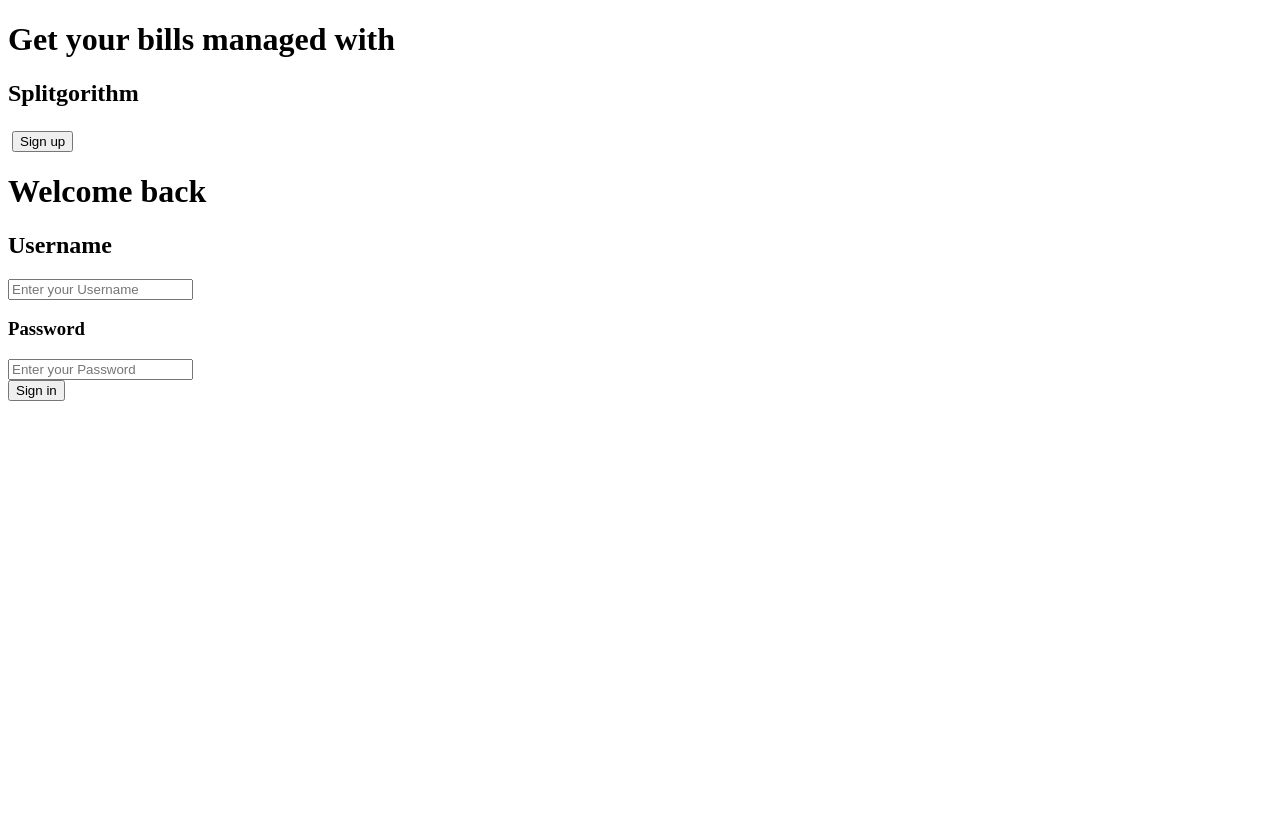
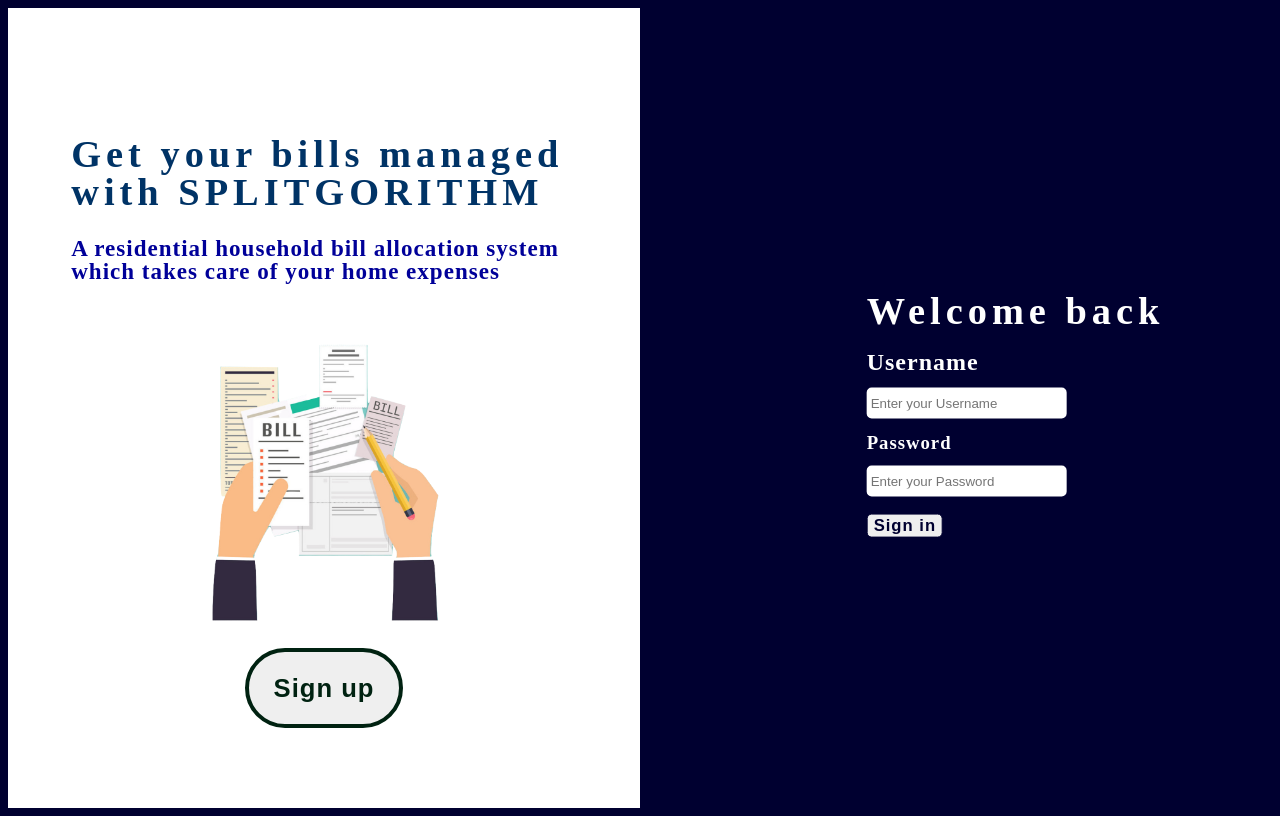
Before and after one commit to Moshekwa/Splitgorithm-HouseHold-Bill-Splitter, a website: page views/welcome.html in a window 1280 px wide. Drawn offline with Linux system fonts and the light colour scheme.

Commit message:
Added css on the welcome-page

```diff
--- /dev/null
+++ b/public/css/welcomepage.css
@@ -0,0 +1,152 @@
+html, body{
+position: relative;
+background: #000030;;
+}
+
+header{
+background: linear-gradient(rgba(0,0,0,0.6),rgba(0,0,0,0.6));
+height: 100vh;
+-webkit-background-size:cover;
+background-size: cover;
+background-position: center center;
+position: relative;
+}
+
+/* Content */
+.content {
+margin: auto;
+display: inline;
+margin: 0px 10px;
+}
+
+.split {
+    position: absolute;
+    width: 50%;
+    height: 100%;
+}
+
+.split.left {
+    width: 50%;
+    left: 0;
+    background: #FFFFFF;
+}
+
+.split.right {
+    width: 50%;
+    right: 0;
+    background:#000030;
+}
+
+.bills {
+    width: 50%;
+    height: auto;
+    position: absolute;
+    top: 60%;
+    left: 50%;
+    transform: translate(-50%,-50%);
+}
+
+.text-left {
+    width: 90%;
+    position: absolute;
+    top: 25%;
+    left: 55%;
+    transform: translate(-50%, -50%);
+}
+
+ .text-left .title {
+  font-size: 3vw;
+  color: #003366;
+  font-weight: 700;
+  font-family: 'sansserifexbflf-italic';
+  line-height: 1;
+  letter-spacing: 5px;
+}
+
+.text-left .subtitle {
+  font-size: 1.8vw;
+  font-family: 'Times new roman';
+  font-weight: 700;
+  color: #000099
+;
+  line-height: 1;
+  letter-spacing: 1px;
+  margin-top: 19px;
+}
+
+.paybills .button1 {
+  font-size: 2vw;
+  color:#002211;
+  border: #002211 solid 4px;
+  outline: none;
+  padding: auto;
+  text-align: center;
+  font-weight: 700;
+  letter-spacing: 1px;
+  cursor: pointer;
+  border-radius: 50px;
+  width: 25%;
+  height: 10%;
+  position: absolute;
+  top: 85%;
+  left: 50%;
+  transform: translate(-50%,-50%);
+}
+
+.button1:hover {
+  background-color: #000030;
+  color: white;
+}
+
+.text-right {
+    width: auto;
+    position: absolute;
+    top: 50%;
+    left: 50%;
+    transform: translate(-30%, -50%);
+}
+
+.text-right .welcome {
+  font-size: 3vw;
+  color: #fff;
+  font-weight: 600;
+  font-family: 'sansserifexbflf-italic';
+  line-height: 1;
+  letter-spacing: 5px;
+  margin-top: 13px;
+}
+
+input{
+      width: 15vw;
+      height: 25px;
+      border: none;
+      border: #fff solid 2px;
+      border-radius: 5px;
+}
+.input {
+  font-size: 1.vw;
+  color: #fff;
+  font-family: 'sansserifexbflf-italic';
+  line-height: 0.5;
+  letter-spacing: 1px;
+}
+
+.sign-in .button2 {
+  width: auto;
+  font-size: 1.3vw;
+  color:#000030;
+  font-weight: 700;
+  border:  solid 1px;
+  padding: auto;
+  text-align: center;
+  letter-spacing: 1px;
+  cursor: pointer;
+  border-radius: 5px;
+  outline: none;
+  margin-top: 17px;
+}
+
+.button2:hover {
+  background-color: #000030;
+  color:#fff;
+}
--- a/views/welcome.html
+++ b/views/welcome.html
@@ -5,7 +5,8 @@
     <meta charset="UTF-8">
     <meta name="viewport" content="width=device-width, initial-scale=1.0">
     <title>Welcome</title>
-    <link rel="stylesheet" href="/2020-006-project/public/css/homepage.css" </head>
+    <link rel="stylesheet" href="/public/css/welcomepage.css" >
+</head>
 
 <body>
     <header>
@@ -13,11 +14,11 @@
         <div class="content">
             <div class="split left">
                 <div class="text-left">
-                    <h1 class="title">Get your bills managed with</h1>
-                    <h2 class="subtitle">Splitgorithm</p>
+                    <h1 class="title">Get your bills managed with SPLITGORITHM</h1>
+                    <h2 class="subtitle">A residential household bill allocation system <br>which takes care of your home expenses</p>
                 </div>
                 <div class="paybills">
-                    <img src="/2020-006-project/public/images/pay.png" alt="" class="bills">
+                    <img src="/public/images/pay.png" alt="" class="bills">
                     <button class="button1">Sign up</button>
                 </div>
             </div>
@@ -30,13 +31,12 @@
                         <h3>Password</h3>
                         <input type="text" placeholder="Enter your Password">
                     </div>
-                </div>
-                <div class="sign-in">
-                    <button class="button2">Sign in</button>
+                    <div class="sign-in">
+                        <button class="button2">Sign in</button>
+                    </div>
                 </div>
             </div>
         </div>
     </header>
 </body>
-
 </html>
```
Also changed, not shown: public/images/pay.png (added), public/sansserifexbflf-italic.otf (added).
